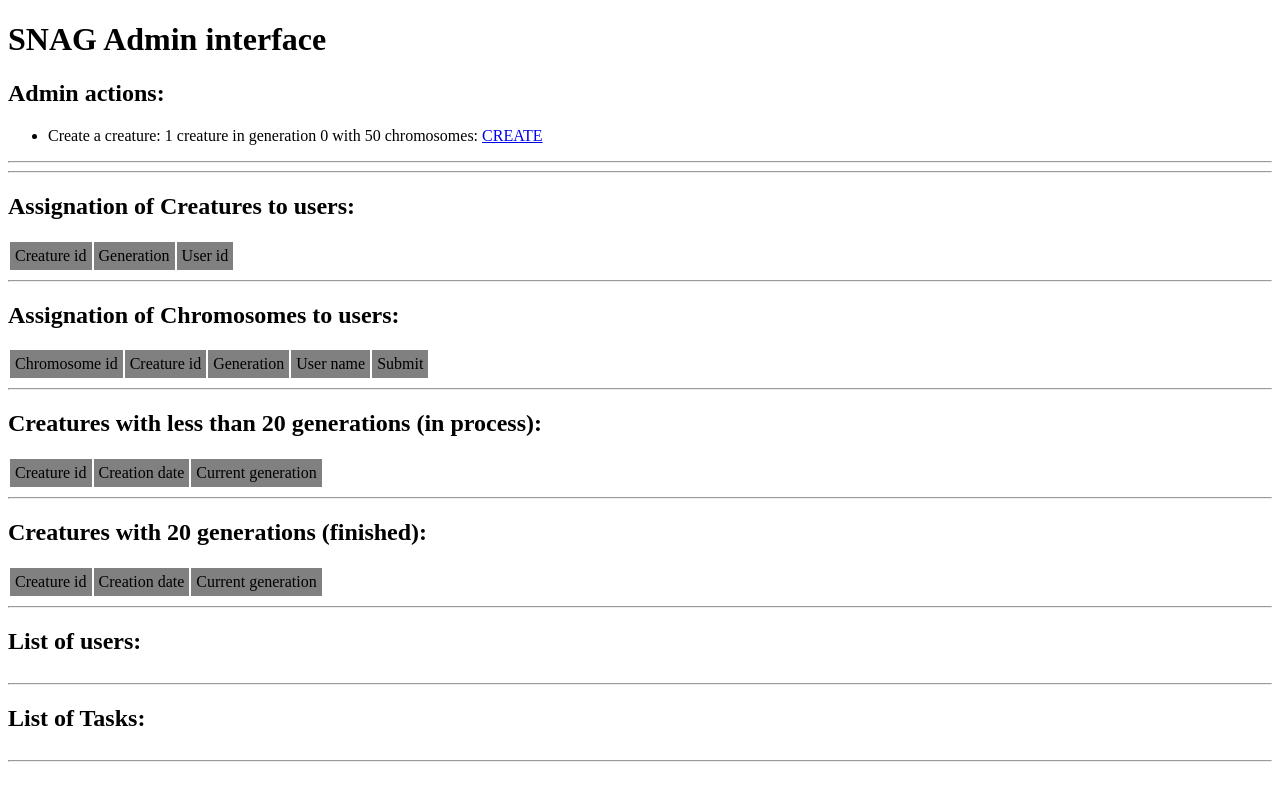
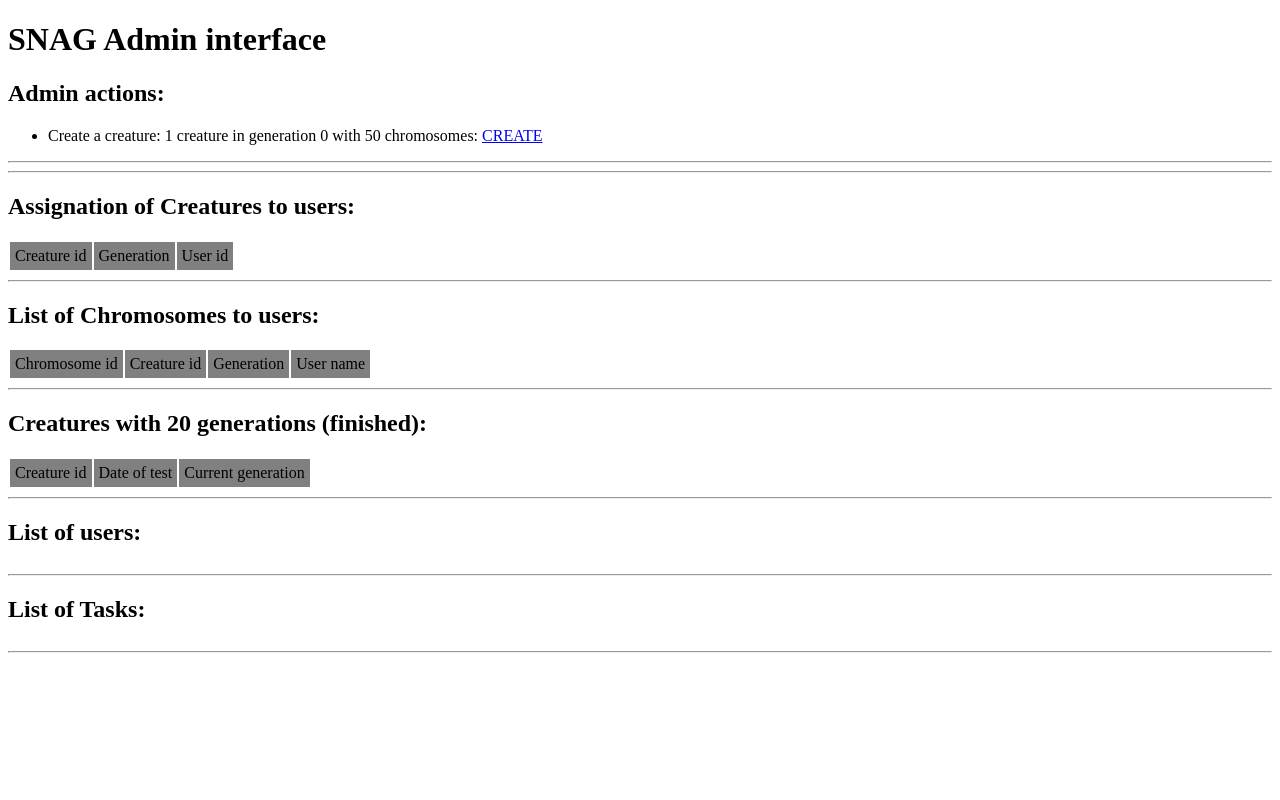
Before and after one commit to petantelcodi/snag, a Django app: template snagadmin/templates/main.html in a window 1280 px wide. Run offline with Django 3.2, Linux system fonts and the light colour scheme; the template is opened without the code that fills it, so the values that code supplies are empty; some libraries are stand-ins or nearby versions.

Commit message:
Improved the lists in snagadmin/main and snagadmin/user

```diff
--- a/snagadmin/templates/main.html
+++ b/snagadmin/templates/main.html
@@ -63,9 +63,9 @@
 
 <hr />
 
-<h2>Assignation of Chromosomes to users:</h2>
+<h2>List of Chromosomes to users:</h2>
 <table>
-    <tr><td>Chromosome id</td><td>Creature id</td><td>Generation</td><td>User name</td><td>Submit</td></tr>
+    <tr><td>Chromosome id</td><td>Creature id</td><td>Generation</td><td>User name</td></tr>
     {% for chr in chromosomesList %}
     <tr>
         {% for c in chr %}
@@ -77,23 +77,9 @@
 
 <hr />
 
-<h2>Creatures with less than 20 generations (in process):</h2>
-<table>
-    <tr><td>Creature id</td><td>Creation date</td><td>Current generation</td></tr>
-    {% for cre in creatureListInProcess %}
-    <tr>
-        {% for c in cre %}
-        <td>{{c|safe}}</td>
-        {% endfor %}
-    </tr>
-    {% endfor %}
-</table>
-
-<hr />
-
 <h2>Creatures with 20 generations (finished):</h2>
 <table>
-    <tr><td>Creature id</td><td>Creation date</td><td>Current generation</td></tr>
+    <tr><td>Creature id</td><td>Date of test</td><td>Current generation</td></tr>
     {% for cre in creatureListFinished %}
     <tr>
         {% for c in cre %}
```
Also changed, not shown: snagadmin/templates/userpage.html (+4 -3 lines), snagadmin/views.py (+10 -8 lines).
